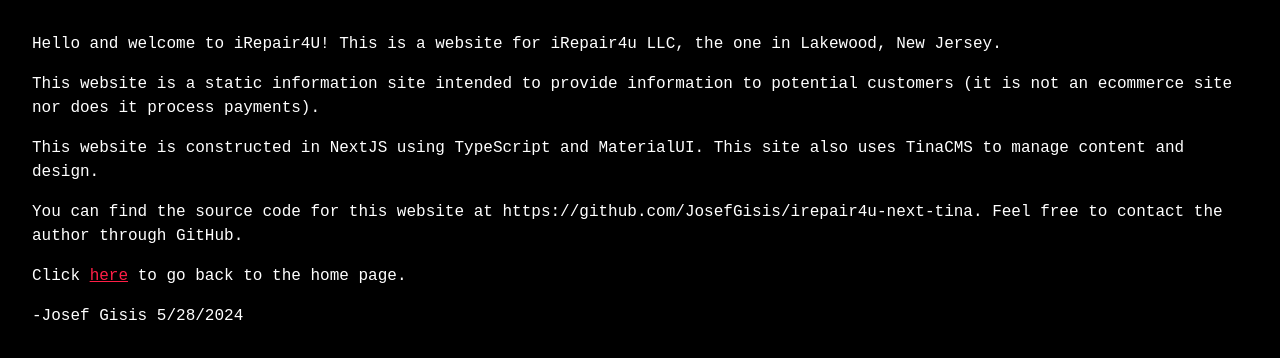
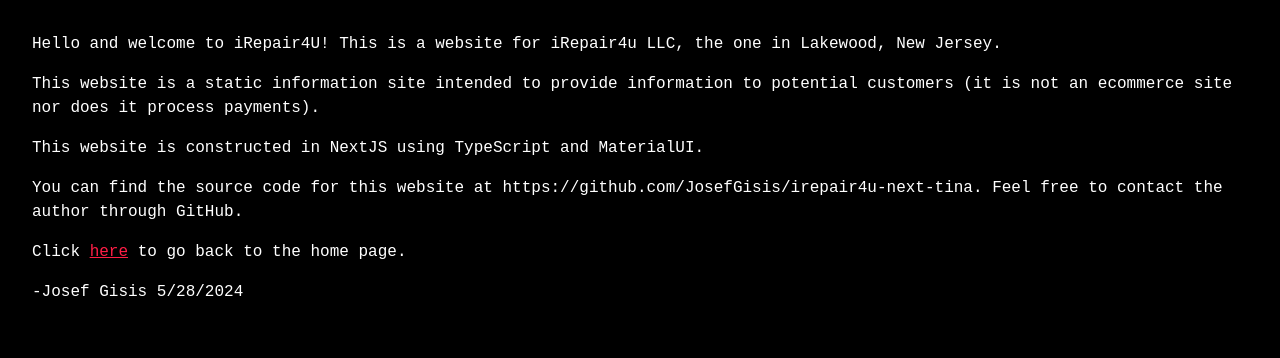
Before and after one commit to JosefGisis/irepair4u-next, a Next.js app: page /README in a window 1280 px wide. Shown: the top 358 px of the page. Built offline with nearby package versions, Linux system fonts and the light colour scheme.

Commit message:
edited readme

```diff
--- a/app/README/page.tsx
+++ b/app/README/page.tsx
@@ -33,8 +33,7 @@
 
 			<p>
 				This website is constructed in NextJS using TypeScript and
-				MaterialUI. This site also uses TinaCMS to manage content and
-				design.
+				MaterialUI.
 			</p>
 
 			<p>
```
Also changed, not shown: 1 other file (tests, documents, lock files or other folders).
